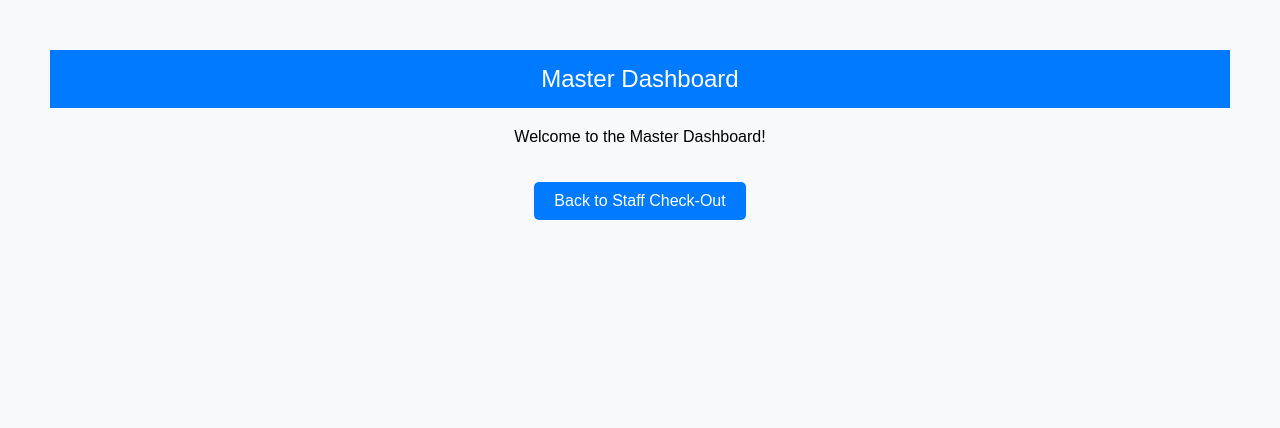
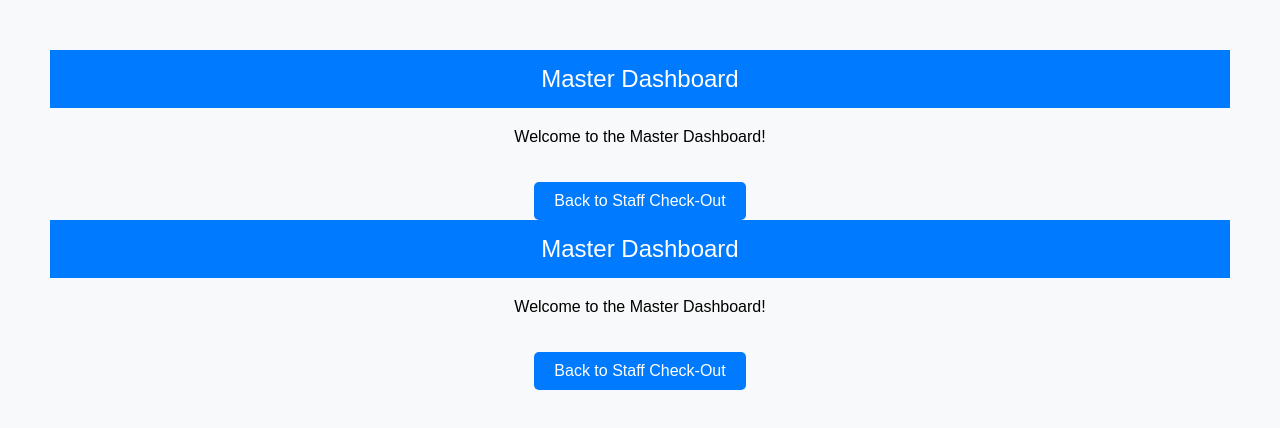
Before and after one commit to animalbulding/camp-sing-out, a plain HTML site: page public/master_dashboard.html in a window 1280 px wide. Drawn offline with Linux system fonts and the light colour scheme.

Commit message:
hope and pray

```diff
--- a/public/master_dashboard.html
+++ b/public/master_dashboard.html
@@ -42,4 +42,10 @@
         <a href="staff_login.html" class="back-button">Back to Staff Check-Out</a>
     </div>
 </body>
+    <div class="header">Master Dashboard</div>
+    <div class="container">
+        <p>Welcome to the Master Dashboard!</p>
+        <a href="staff_login.html" class="back-button">Back to Staff Check-Out</a>
+    </div>
+</body>
 </html>
```
